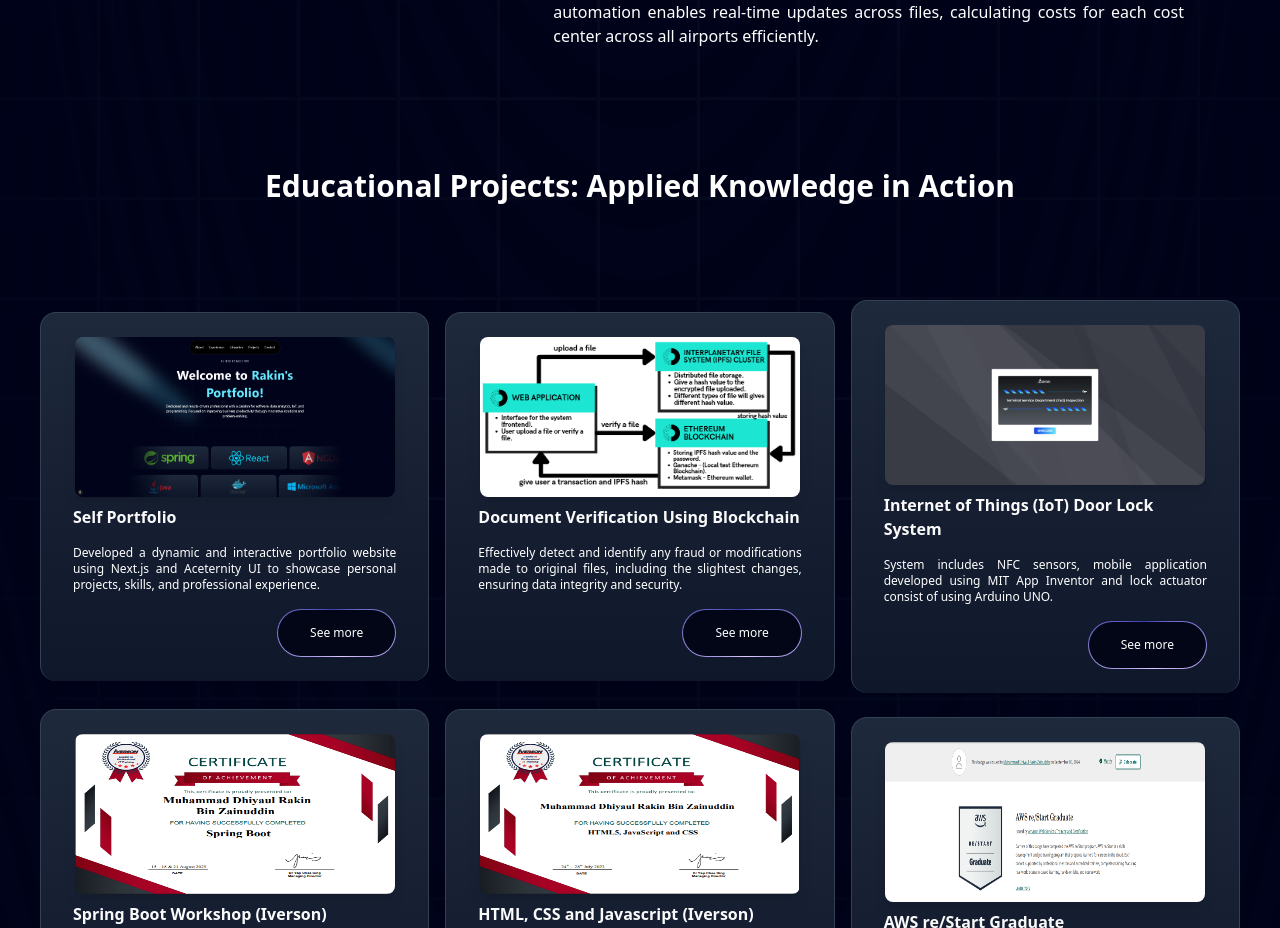
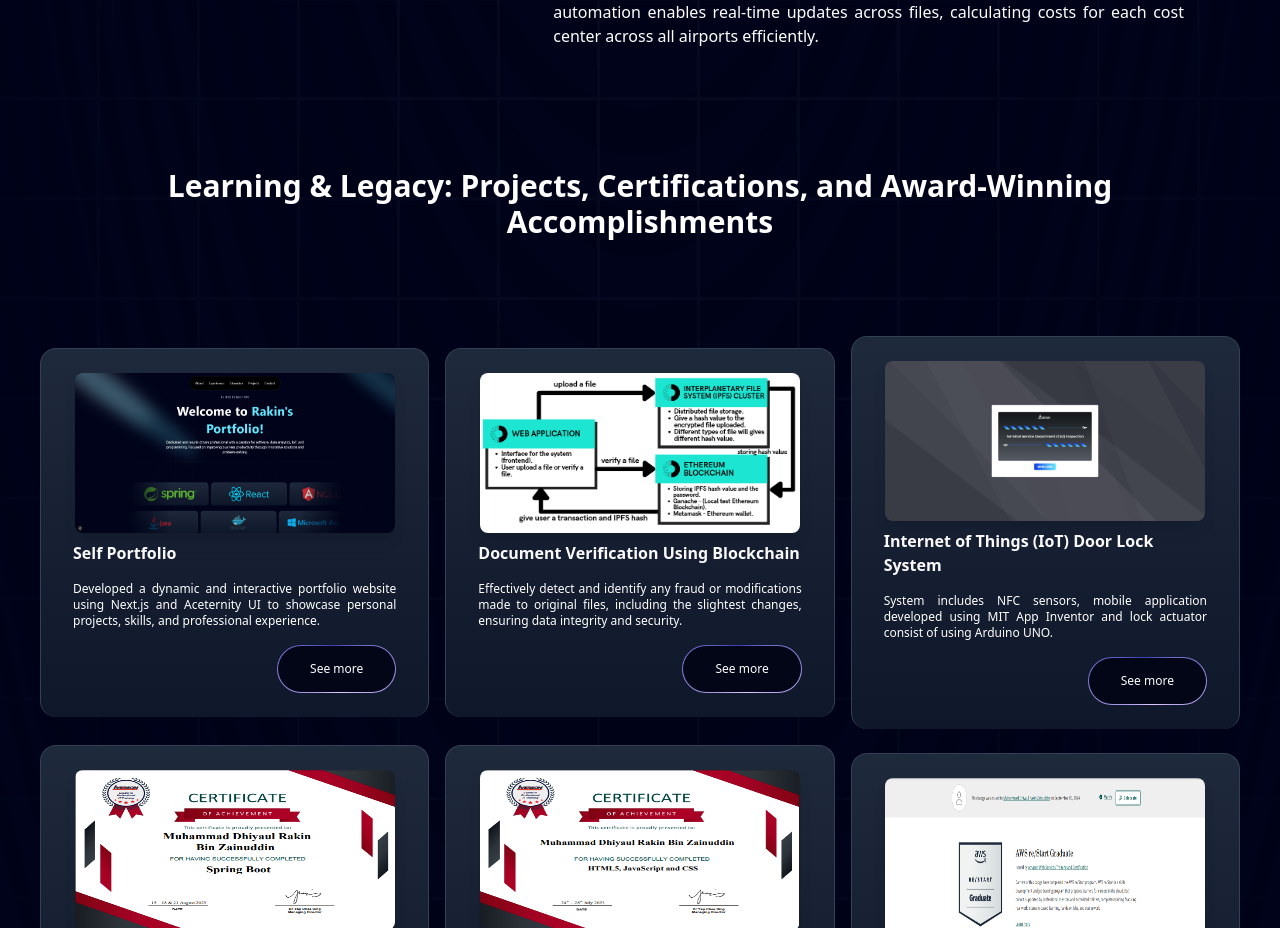
Before and after one commit to Ryukizo79/portfolionextjs, a Next.js app: page / in a window 1280 px wide. Shown: the part 3303-4231 px from the top of the page. Built offline with nearby package versions, Linux system fonts and the light colour scheme.

Commit message:
change title for projects

```diff
--- a/components/Projects.tsx
+++ b/components/Projects.tsx
@@ -62,7 +62,8 @@ const Projects = () => {
       id='projects'
     >
       <h2 className='sm:text-3xl text-sm font-bold text-white max-w-full sm:py-10 py-4 text-center'>
-        Educational Projects: Applied Knowledge in Action
+        {/* Educational Projects: Applied Knowledge in Action */}
+        Learning & Legacy: Projects, Certifications, and Award-Winning Accomplishments
       </h2>
       <div className='w-full flex flex-col justify-center items-center space-y-4'>
         {projectRows.map((row, rowIndex) => (
```
